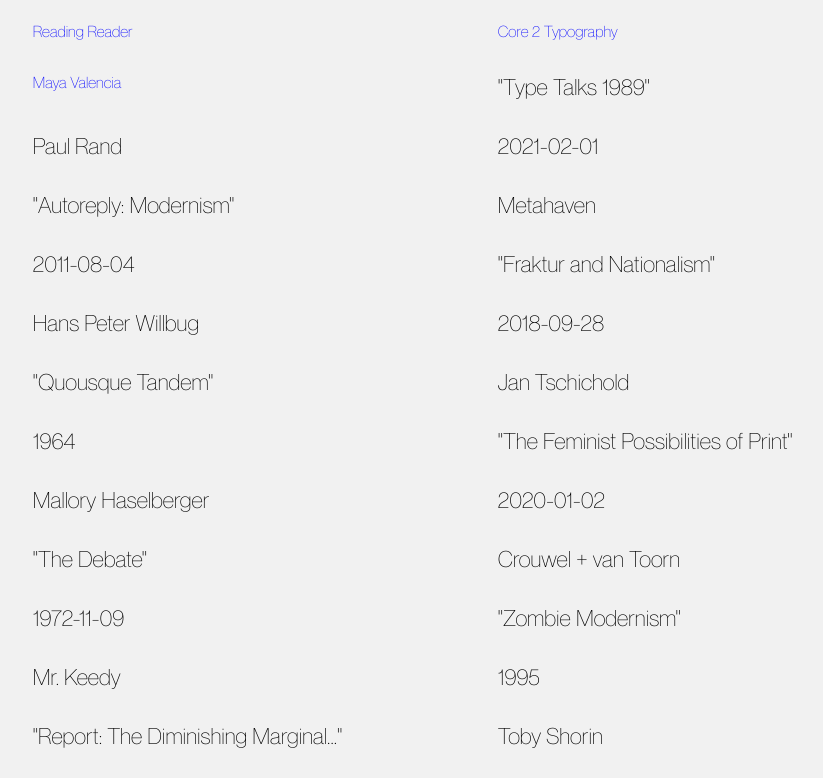
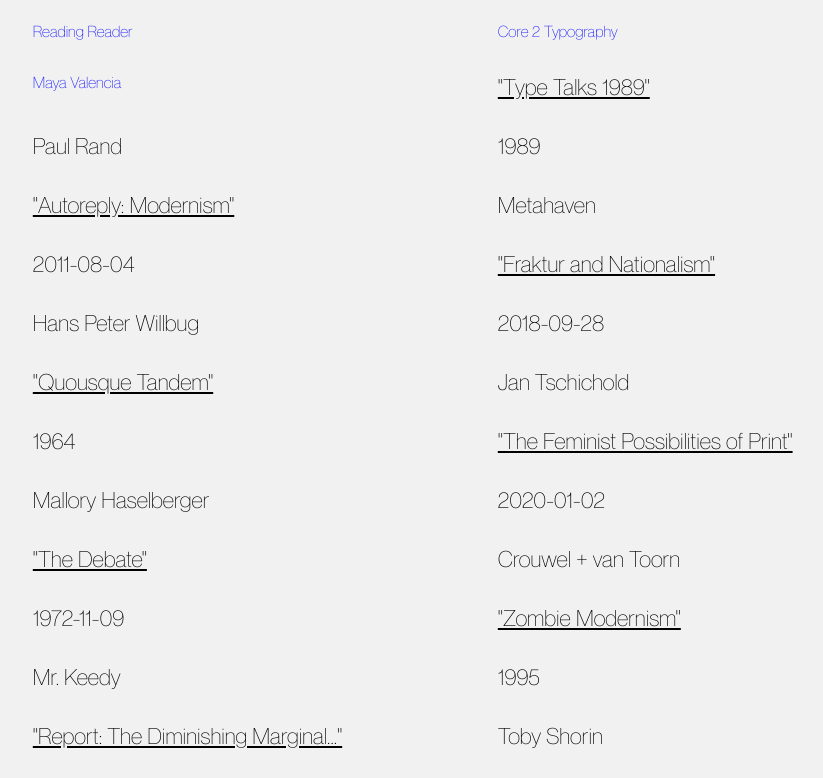
Before and after one commit to mayvalen/readingreader, a plain HTML site: page index.html in a window 1280 px wide. Shown: the top 778 px of the page, without its empty margins (12-835 px from the left). Drawn offline with Linux system fonts and the light colour scheme.

Commit message:
added underline for titles

```diff
--- a/index.html
+++ b/index.html
@@ -51,7 +51,7 @@
       </div>
 
       <div class="box box4">
-        <a href="rand.html">"Type Talks 1989"</a>
+        <a id="line" href="rand.html">"Type Talks 1989"</a>
       </div>
 
       <div class="box box5">
@@ -59,11 +59,11 @@
       </div>
 
       <div class="box box6">
-        2021-02-01
+        1989
       </div>
 
       <div class="box box7">
-        <a href="autoreply.html">"Autoreply: Modernism"</a>
+        <a id="line" href="autoreply.html">"Autoreply: Modernism"</a>
       </div>
 
       <div class="box box8">
@@ -75,7 +75,7 @@
       </div>
 
       <div class="box box10">
-        <a href="fraktur.html">"Fraktur and Nationalism"</a>
+        <a id="line" href="fraktur.html">"Fraktur and Nationalism"</a>
       </div>
 
       <div class="box box11">
@@ -87,7 +87,7 @@
       </div>
 
       <div class="box box13">
-        <a href="centered.html">"Quousque Tandem"</a>
+        <a id="line" href="centered.html">"Quousque Tandem"</a>
       </div>
 
       <div class="box box14">
@@ -99,7 +99,7 @@
       </div>
 
       <div class="box box16">
-        <a href="fem.html">"The Feminist Possibilities of Print"</a>
+        <a id="line" href="fem.html">"The Feminist Possibilities of Print"</a>
       </div>
 
       <div class="box box17">
@@ -111,7 +111,7 @@
       </div>
 
       <div class="box box19">
-        <a href="design.html">"The Debate"</a>
+        <a id="line" href="design.html">"The Debate"</a>
       </div>
 
       <div class="box box20">
@@ -123,7 +123,7 @@
       </div>
 
       <div class="box box22">
-        <a href="hate.html">"Zombie Modernism"</a>
+        <a id="line" href="hate.html">"Zombie Modernism"</a>
       </div>
 
       <div class="box box23">
@@ -135,7 +135,7 @@
       </div>
 
       <div class="box box25">
-        <a href="culture.html">"Report: The Diminishing Marginal..."</a>
+        <a id="line" href="culture.html">"Report: The Diminishing Marginal..."</a>
       </div>
 
       <div class="box box26">
--- a/script.js
+++ b/script.js
@@ -1,3 +1,5 @@
+
+//edit script.js
 console.log("hello");
 
 //when mouse hovers over ego, show image
--- a/styles.css
+++ b/styles.css
@@ -20,6 +20,11 @@
     background-color: rgb(241, 241, 241);
     font-size: 1.4em;
     font-family: 'Neue Montreal';
+  }
+
+  #line {
+    text-decoration: underline;
+
   }
 
 
```
